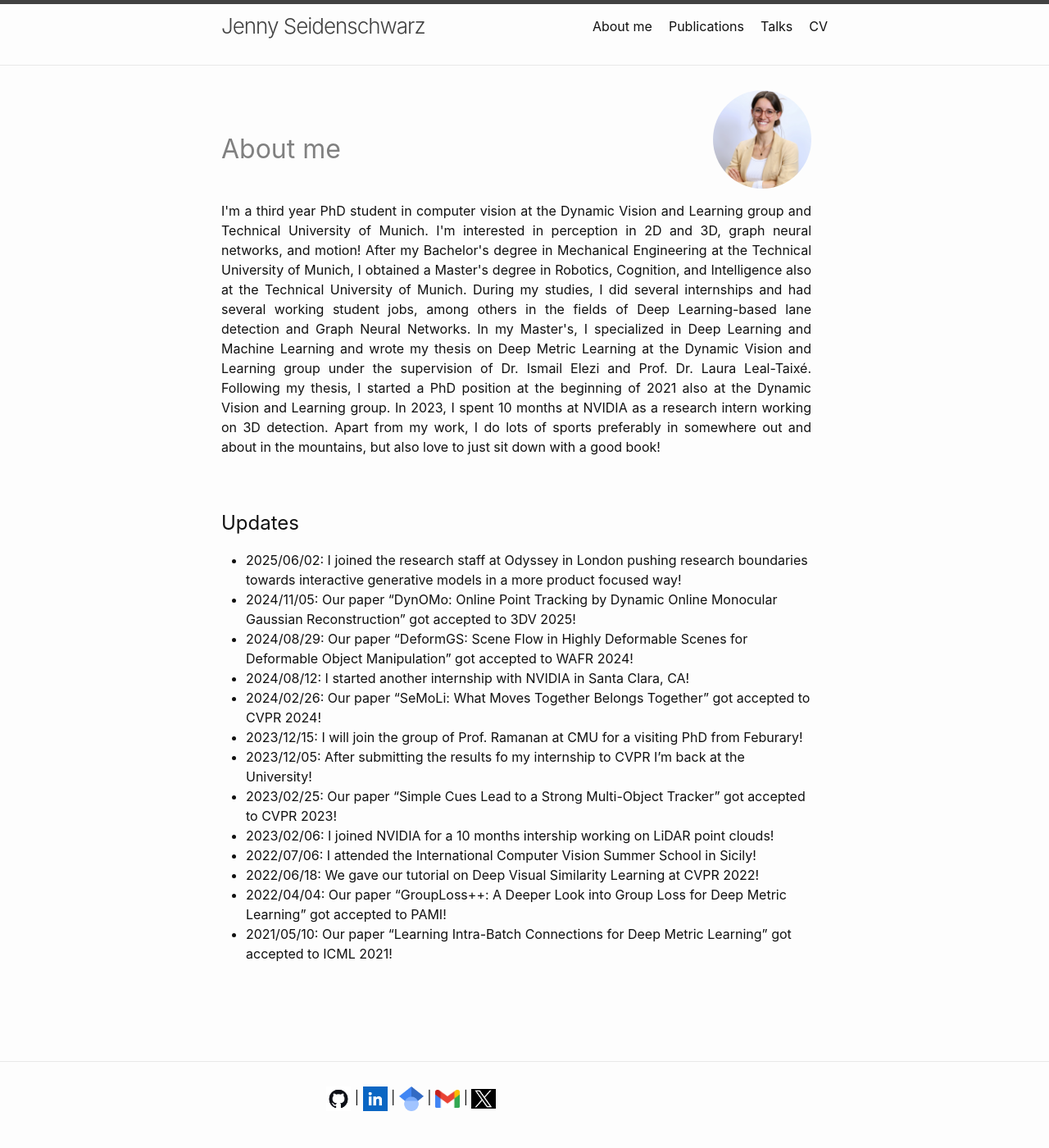
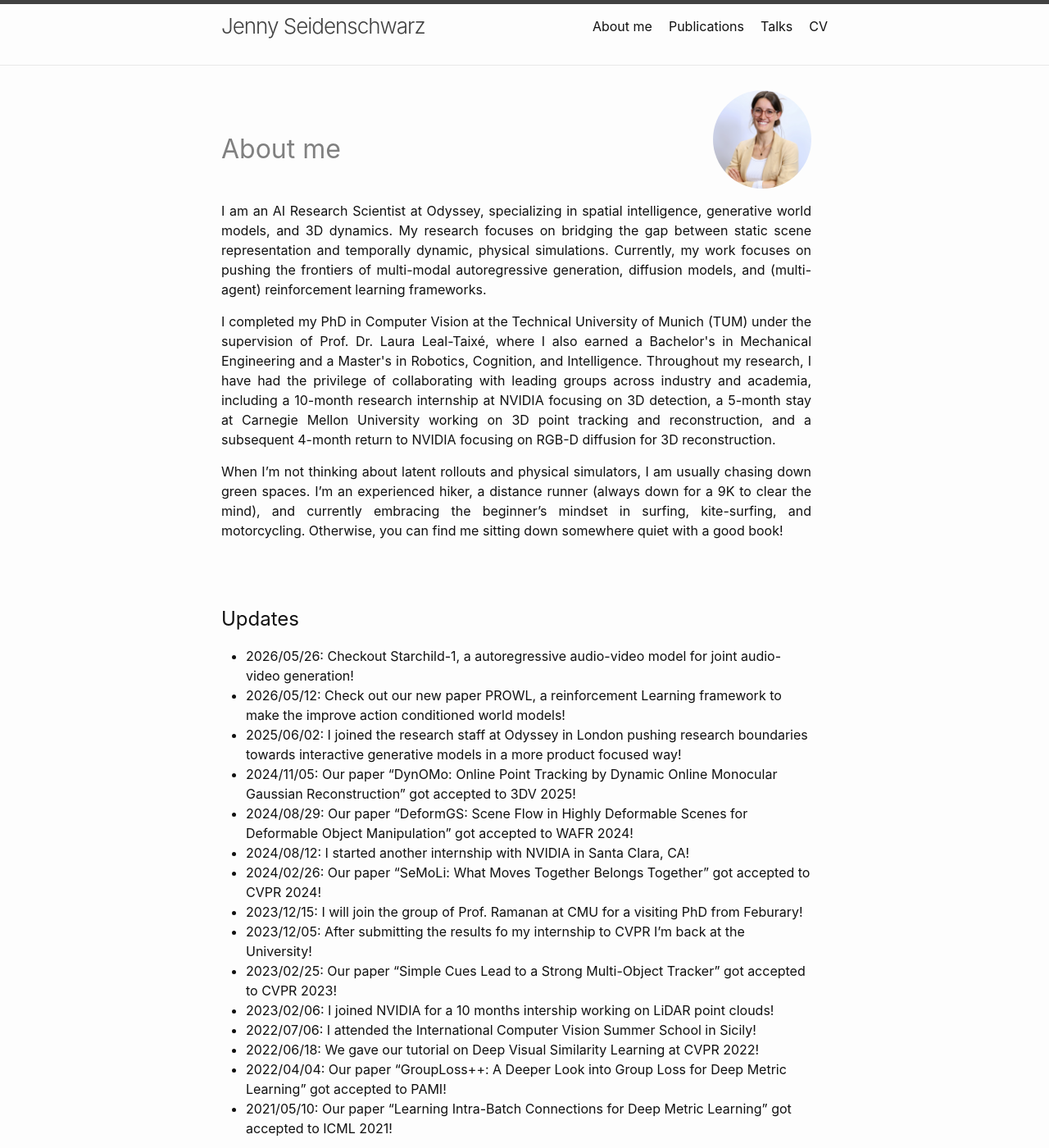
Before and after one commit to JennySeidenschwarz/JennySeidenschwarz.github.io, a Jekyll site: the page built from index.md, in a window 1280 px wide and 1400 px high. Shown: the whole window at 82% size. Built offline with Jekyll 4.4.1, drawn with Linux system fonts in a browser that asks for light colours.

Commit message:
Update index.md

```diff
--- a/index.md
+++ b/index.md
@@ -6,14 +6,21 @@ layout: home_custom
 title: About me
 ---
 
-<div class="block_text">I'm a third year PhD student in computer vision at the Dynamic Vision and Learning group and Technical University of Munich. I'm interested in perception in 2D and 3D, graph neural networks, and motion!
-After my Bachelor's degree in Mechanical Engineering at the Technical University of Munich, I obtained a Master's degree in Robotics, Cognition, and Intelligence also at the Technical University of Munich. During my studies, I did several internships and had several working student jobs, among others in the fields of Deep Learning-based lane detection and Graph Neural Networks. In my Master's, I specialized in Deep Learning and Machine Learning and wrote my thesis on Deep Metric Learning at the Dynamic Vision and Learning group under the supervision of Dr. Ismail Elezi and Prof. Dr. Laura Leal-Taixé. Following my thesis, I started a PhD position at the beginning of 2021 also at the Dynamic Vision and Learning group. In 2023, I spent 10 months at NVIDIA as a research intern working on 3D detection. Apart from my work, I do lots of sports preferably in somewhere out and about in the mountains, but also love to just sit down with a good book!</div>
+<div class="block_text">
+  <p>I am an AI Research Scientist at Odyssey, specializing in spatial intelligence, generative world models, and 3D dynamics. My research focuses on bridging the gap between static scene representation and temporally dynamic, physical simulations. Currently, my work focuses on pushing the frontiers of multi-modal autoregressive generation, diffusion models, and (multi-agent) reinforcement learning frameworks. </p>
+
+<p>I completed my PhD in Computer Vision at the Technical University of Munich (TUM) under the supervision of Prof. Dr. Laura Leal-Taixé, where I also earned a Bachelor's in Mechanical Engineering and a Master's in Robotics, Cognition, and Intelligence. Throughout my research, I have had the privilege of collaborating with leading groups across industry and academia, including a 10-month research internship at NVIDIA focusing on 3D detection, a 5-month stay at Carnegie Mellon University working on 3D point tracking and reconstruction, and a subsequent 4-month return to NVIDIA focusing on RGB-D diffusion for 3D reconstruction. </p>
+
+<p>When I’m not thinking about latent rollouts and physical simulators, I am usually chasing down green spaces. I’m an experienced hiker, a distance runner (always down for a 9K to clear the mind), and currently embracing the beginner’s mindset in surfing, kite-surfing, and motorcycling. Otherwise, you can find me sitting down somewhere quiet with a good book!</p>
+</div>
 
 
 <br/><br/>
 
 ## Updates
 
+- 2026/05/26: Checkout Starchild-1, a autoregressive audio-video model for joint audio-video generation!
+- 2026/05/12: Check out our new paper PROWL, a reinforcement Learning framework to make the improve action conditioned world models!
 - 2025/06/02: I joined the research staff at Odyssey in London pushing research boundaries towards interactive generative models in a more product focused way!
 - 2024/11/05: Our paper "DynOMo: Online Point Tracking by Dynamic Online Monocular Gaussian Reconstruction" got accepted to 3DV 2025!
 - 2024/08/29: Our paper "DeformGS: Scene Flow in Highly Deformable Scenes for Deformable Object Manipulation" got accepted to WAFR 2024!
```
